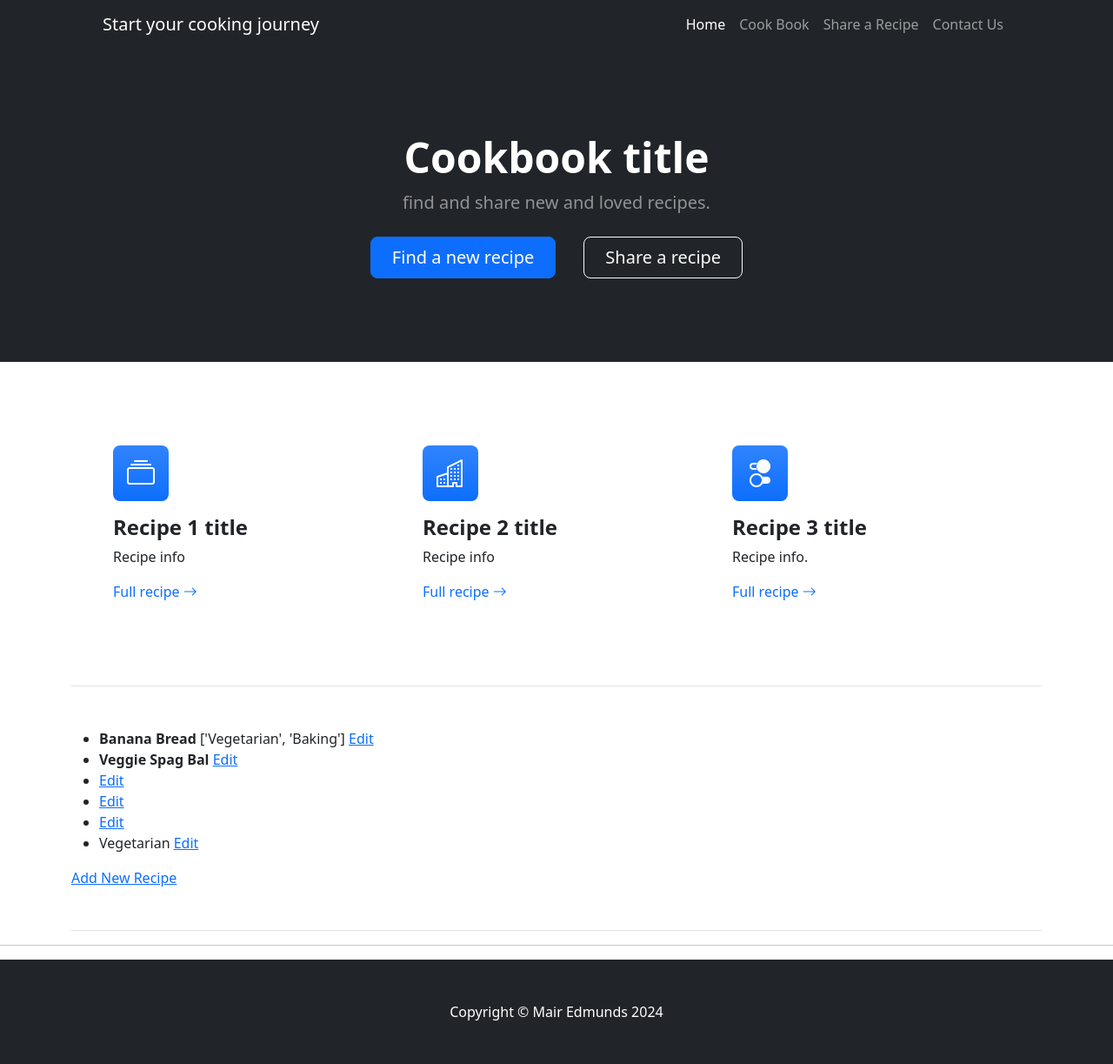
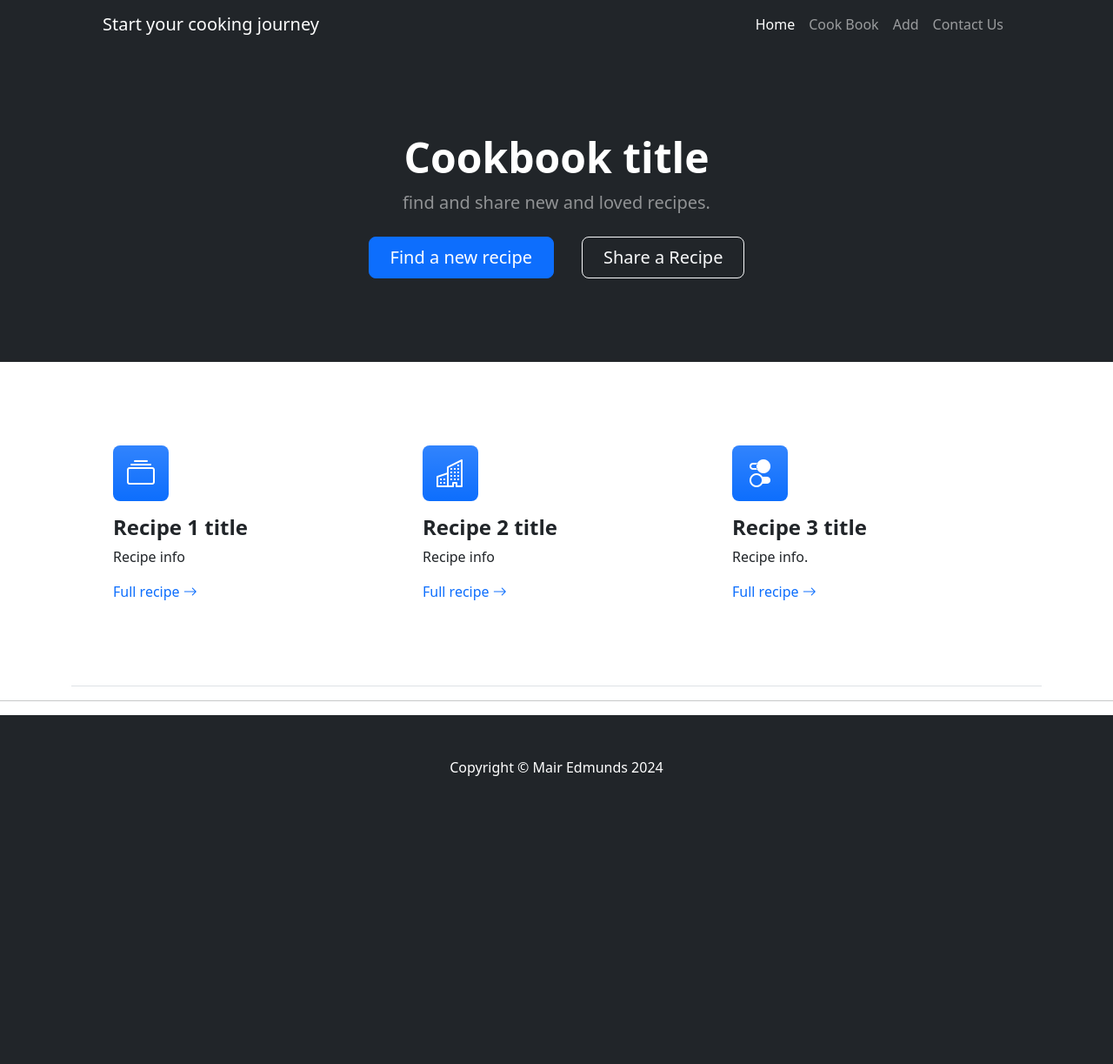
Before and after one commit to Mair-E/MilestoneProject3, a Flask app: page / in a window 1280 px wide. Shown: the whole page at 87% size. After the commit the page ends 892 px from the top, so only its background shows below. Run offline with Flask 3, Linux system fonts and the light colour scheme; some libraries are stand-ins or nearby versions.

Commit message:
Reorder run.py and correct typo in addrecipe so all align. Edit link in base.html so clicking link takes you to addrecipe page

```diff
--- a/run.py
+++ b/run.py
@@ -63,20 +63,8 @@
 def index():
     return render_template('index.html', recipes=recipes)
 
-@app.route("/all")
-def all():
-    return render_template("all.html")
-
-@app.route("/addrecipe")
+@app.route('/addrecipe', methods=['GET', 'POST'])
 def addrecipe():
-    return render_template("addrecipe.html")
-
-@app.route("/contact")
-def contact():
-    return render_template("contact.html")
-
-@app.route('/add_recipe', methods=['GET', 'POST'])
-def add_recipe():
     if request.method == 'POST':
         new_recipe = {
             'id': len(recipes) + 1,
@@ -90,10 +78,18 @@
         recipes.append(new_recipe)
         return redirect(url_for('index'))
 
-    return render_template('add_recipe.html')
+    return render_template('addrecipe.html')
 
-    if __name__ == "__main__":
-        app.run(
-            host=os.environ.get("IP", "0.0.0.0"),
-            port=int(os.environ.get("PORT", "5000")),
-            debug=True) ##Update to False before submitting##
+@app.route("/all")
+def all():
+    return render_template("all.html")
+
+@app.route("/contact")
+def contact():
+    return render_template("contact.html")
+
+if __name__ == "__main__":
+    app.run(
+        host=os.environ.get("IP", "0.0.0.0"),
+        port=int(os.environ.get("PORT", "5000")),
+        debug=True) ##Update to False before submitting##
--- a/templates/base.html
+++ b/templates/base.html
@@ -29,7 +29,7 @@
                     <li class="nav-item"><a class="nav-link active" aria-current="page"
                             href="{{ url_for('index')}}">Home</a></li>
                     <li class="nav-item"><a class="nav-link" href="{{ url_for('all')}}">Cook Book</a></li>
-                    <li class="nav-item"><a class="nav-link" href="{{ url_for('addrecipe')}}">Share a Recipe</a></li>
+                    <li class="nav-item"><a class="nav-link" href="{{ url_for('addrecipe')}}">Add</a></li>
                     <li class="nav-item"><a class="nav-link" href="{{ url_for('contact')}}">Contact Us</a>
                     </li>
                 </ul>
@@ -46,7 +46,8 @@
                         <p class="lead text-white-50 mb-4">find and share new and loved recipes.</p>
                         <div class="d-grid gap-3 d-sm-flex justify-content-sm-center">
                             <a class="btn btn-primary btn-lg px-4 me-sm-3" href="#features">Find a new recipe</a>
-                            <a class="btn btn-outline-light btn-lg px-4" href="#!">Share a recipe</a>
+                            <a class="btn btn-outline-light btn-lg px-4" href="{{ url_for('addrecipe') }}">Share a
+                                Recipe</a>
                         </div>
                     </div>
                 </div>
--- a/templates/index.html
+++ b/templates/index.html
@@ -39,17 +39,4 @@
     </div>
 </section>
 
-<section class="py-5 border-bottom" id="features">
-    <ul>
-        {% for recipe in recipes %}
-        <li>
-            <strong>{{ recipe.name }}</strong>
-            <span>{{ recipe.tags }}</span>
-            <a href="{{ url_for('edit_recipe', recipe_id=recipe.id) }}">Edit</a>
-        </li>
-        {% endfor %}
-    </ul>
-    <a href="{{ url_for('add_recipe') }}">Add New Recipe</a>
-</section>
-
 {% endblock %}
```
